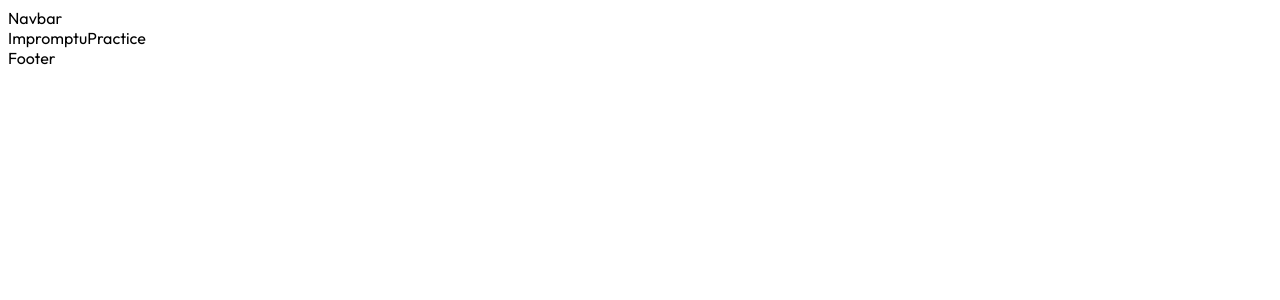
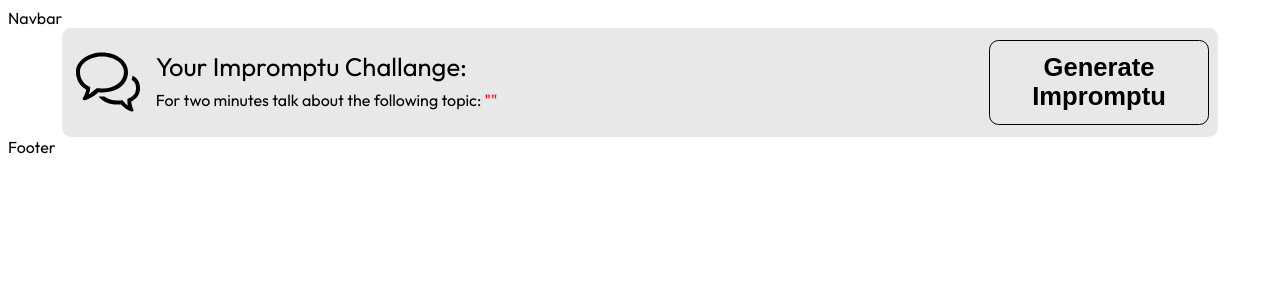
Before and after one commit to Omar-HeshamR/PresentAI-HackPSU, a Next.js app in the folder present-ai-app/: page /practice/ImpromptuPractice in a window 1280 px wide. Shown: the top 300 px of the page. Built offline with nearby package versions, Linux system fonts and the light colour scheme.

Commit message:
babel and improp generate

```diff
--- a/present-ai-app/package.json
+++ b/present-ai-app/package.json
@@ -16,12 +16,14 @@
     "@tensorflow/tfjs": "^4.0.0",
     "@tensorflow/tfjs-converter": "^4.0.0",
     "@tensorflow/tfjs-core": "^4.0.0",
+    "babel-plugin-styled-components": "^2.0.7",
     "eslint": "8.26.0",
     "eslint-config-next": "13.0.2",
     "fingerpose": "^0.1.0",
     "next": "13.0.2",
     "react": "18.2.0",
     "react-dom": "18.2.0",
+    "react-icons": "^4.6.0",
     "react-webcam": "^7.0.1",
     "styled-components": "^5.3.6"
   }
--- a/present-ai-app/pages/practice/ImpromptuPractice.js
+++ b/present-ai-app/pages/practice/ImpromptuPractice.js
@@ -1,10 +1,103 @@
-import React from 'react'
+import React, {useState} from 'react'
 import styled from 'styled-components'
+import "@fontsource/outfit"
+import {SlBubbles} from "react-icons/sl"
 
 const ImpromptuPractice = () => {
+
+  const ImpromptuArray = ["My biggest concern for the future is","Real wealth is never measured in money or possessions",
+  "If I were an animal Id be a", "If I ruled the world, I would","In what situation is lying a good idea","Goals are good for you",
+  "Discribe your life if you were a giraffe","Talk about a time you were embarassed publicly",
+  "What is a memory you will never forget and why","You got 5 million dollars, whats the move",
+  "You get 2 minutes with your favorite celebrity"]
+  const [Impropmtu, setImpromptu] = useState("");
+
+  function getRandomItem(arr) {
+    const randomIndex = Math.floor(Math.random() * arr.length);
+    const item = arr[randomIndex];
+    return item;
+}
+
+  function handleGenerate(){
+    const result = getRandomItem(ImpromptuArray)
+    setImpromptu(result)
+  }
+
   return (
-    <div>ImpromptuPractice</div>
+    <FatherDiv>
+      <ImpromptuPracticeContainer>
+        <CenteredDiv><ChatIcon /></CenteredDiv>
+        <SpecialDiv><Header>Your Impromptu Challange: </Header>
+        <RandomChallange>For two minutes talk about the following topic: <RedColor>"{Impropmtu}"</RedColor></RandomChallange>
+        </SpecialDiv>
+        <CenteredDiv><GenerateButton onClick={handleGenerate}>Generate Impromptu</GenerateButton></CenteredDiv>
+      </ImpromptuPracticeContainer>
+    </FatherDiv>
   )
 }
 
+const SpecialDiv = styled.div`
+width: 100%;
+`
+
+const RedColor = styled.a`
+color: red;
+`
+
+const GenerateButton = styled.button`
+margin-left: 3vw;
+outline: none;
+border: 1px solid black;
+border-radius: 0.75vw;
+background-color: #e8e8e8;
+font-weight: 600;
+font-size: 2vw;
+padding: 1vw 3vw;
+cursor: pointer;
+transition: all 0.1s ease;
+
+&:hover{
+  transform: scale(1.05);
+}
+`
+
+const FatherDiv = styled.div`
+display: flex;
+justify-content: center;
+align-items: center;
+`
+
+const CenteredDiv = styled.div`
+display: flex;
+justify-content: center;
+align-items: center;
+`
+
+const ChatIcon = styled(SlBubbles)`
+margin-left: 0.35vw;
+margin-right: 1.25vw;
+font-size: 5vw;
+`
+
+const ImpromptuPracticeContainer = styled.div`
+display: flex;
+height: 8vw;
+flex-direction: row;
+width: 90%;
+border-radius: 0.75vw;
+background-color: #e8e8e8;
+padding: 0.25vw 0.75vw;
+font-family: "Outfit", sans-serif;
+`
+const Header = styled.div`
+margin-top: 1.5vw;
+font-size: 2vw;
+`
+
+const RandomChallange = styled.div`
+margin-top: 0.5vw;
+font-size: 1.25vw;
+margin-bottom: 0.1vw;
+`
+
 export default ImpromptuPractice
```
Also changed, not shown: present-ai-app/.babelrc (added), 1 other file (tests, documents, lock files or other folders).
